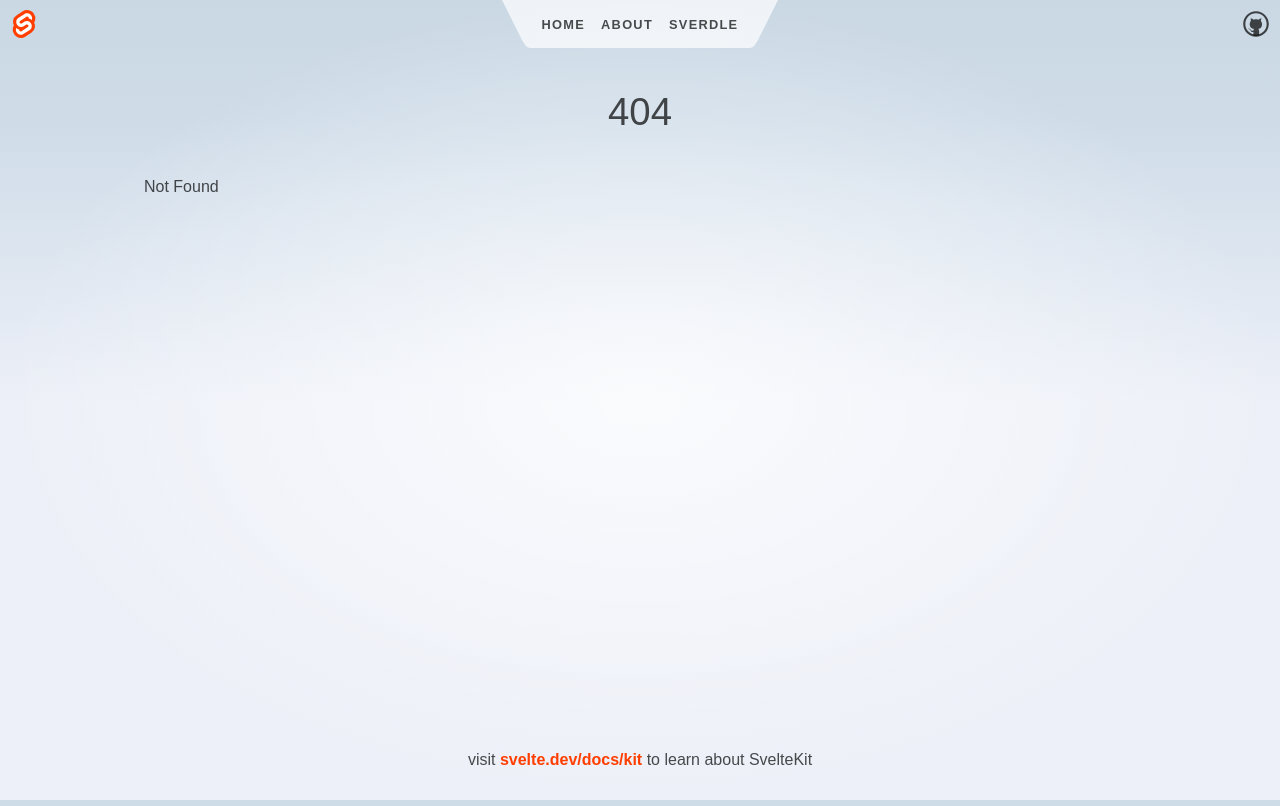
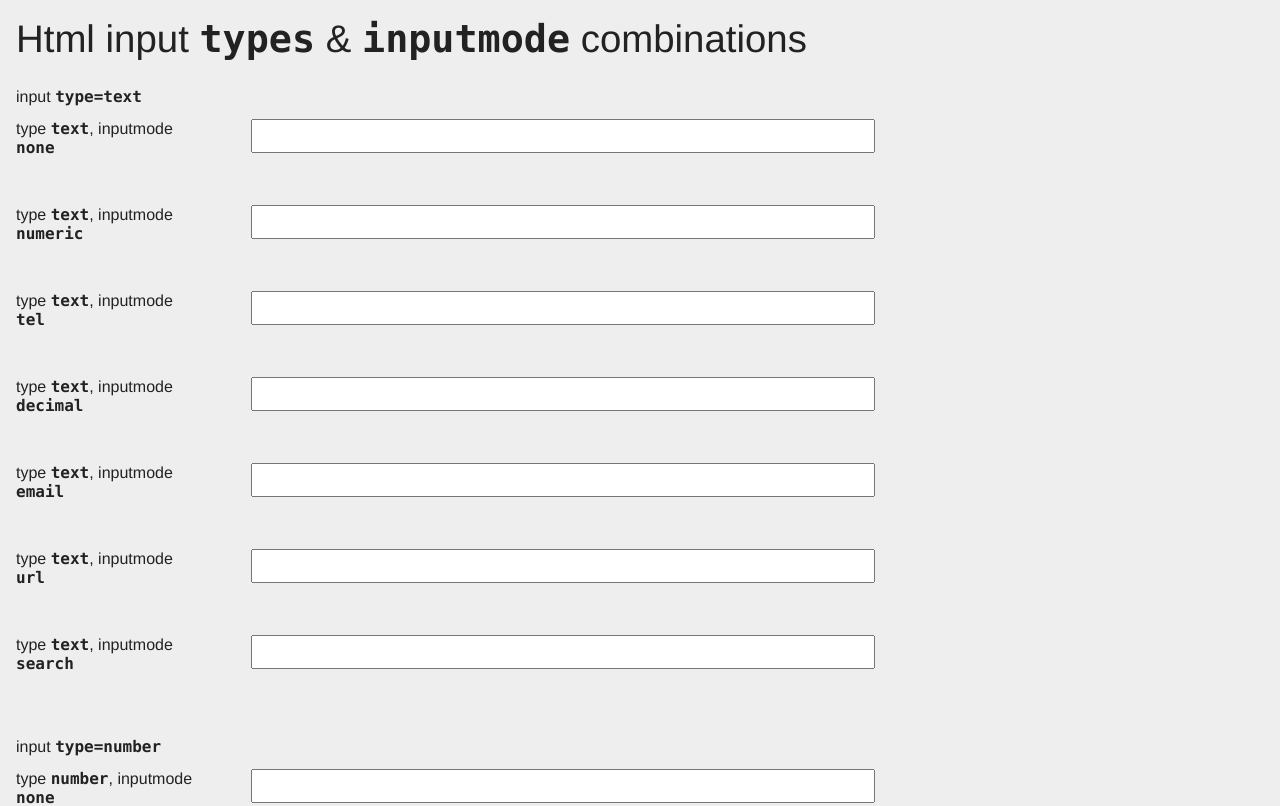
Before and after one commit to aslak01/sv-comps, a SvelteKit app: page /input-types in a window 1280 px wide. Before the commit this address had no page. Shown: the top 806 px of the page. Built offline with nearby package versions, Linux system fonts and the light colour scheme.

Commit message:
init input-types

```diff
--- a/src/app.css
+++ b/src/app.css
@@ -18,16 +18,8 @@
 
 body {
 	min-height: 100vh;
+	min-height: 100dvh;
 	margin: 0;
-	background-attachment: fixed;
-	background-color: var(--color-bg-1);
-	background-size: 100vw 100vh;
-	background-image: radial-gradient(
-			50% 50% at 50% 50%,
-			rgba(255, 255, 255, 0.75) 0%,
-			rgba(255, 255, 255, 0) 100%
-		),
-		linear-gradient(180deg, var(--color-bg-0) 0%, var(--color-bg-1) 15%, var(--color-bg-2) 50%);
 }
 
 h1,
@@ -51,7 +43,6 @@ a:hover {
 
 h1 {
 	font-size: 2rem;
-	text-align: center;
 }
 
 h2 {
--- a/src/routes/+layout.svelte
+++ b/src/routes/+layout.svelte
@@ -1,22 +1,12 @@
 <script lang="ts">
-	import Header from './Header.svelte';
 	import '../app.css';
-
 	let { children } = $props();
 </script>
 
 <div class="app">
-	<Header />
-
 	<main>
 		{@render children()}
 	</main>
-
-	<footer>
-		<p>
-			visit <a href="https://svelte.dev/docs/kit">svelte.dev/docs/kit</a> to learn about SvelteKit
-		</p>
-	</footer>
 </div>
 
 <style>
@@ -25,33 +15,4 @@
 		flex-direction: column;
 		min-height: 100vh;
 	}
-
-	main {
-		flex: 1;
-		display: flex;
-		flex-direction: column;
-		padding: 1rem;
-		width: 100%;
-		max-width: 64rem;
-		margin: 0 auto;
-		box-sizing: border-box;
-	}
-
-	footer {
-		display: flex;
-		flex-direction: column;
-		justify-content: center;
-		align-items: center;
-		padding: 12px;
-	}
-
-	footer a {
-		font-weight: bold;
-	}
-
-	@media (min-width: 480px) {
-		footer {
-			padding: 12px 0;
-		}
-	}
 </style>
--- a/src/routes/Header.svelte
+++ /dev/null
@@ -1,129 +0,0 @@
-<script lang="ts">
-	import { page } from '$app/stores';
-	import logo from '$lib/images/svelte-logo.svg';
-	import github from '$lib/images/github.svg';
-</script>
-
-<header>
-	<div class="corner">
-		<a href="https://svelte.dev/docs/kit">
-			<img src={logo} alt="SvelteKit" />
-		</a>
-	</div>
-
-	<nav>
-		<svg viewBox="0 0 2 3" aria-hidden="true">
-			<path d="M0,0 L1,2 C1.5,3 1.5,3 2,3 L2,0 Z" />
-		</svg>
-		<ul>
-			<li aria-current={$page.url.pathname === '/' ? 'page' : undefined}>
-				<a href="/">Home</a>
-			</li>
-			<li aria-current={$page.url.pathname === '/about' ? 'page' : undefined}>
-				<a href="/about">About</a>
-			</li>
-			<li aria-current={$page.url.pathname.startsWith('/sverdle') ? 'page' : undefined}>
-				<a href="/sverdle">Sverdle</a>
-			</li>
-		</ul>
-		<svg viewBox="0 0 2 3" aria-hidden="true">
-			<path d="M0,0 L0,3 C0.5,3 0.5,3 1,2 L2,0 Z" />
-		</svg>
-	</nav>
-
-	<div class="corner">
-		<a href="https://github.com/sveltejs/kit">
-			<img src={github} alt="GitHub" />
-		</a>
-	</div>
-</header>
-
-<style>
-	header {
-		display: flex;
-		justify-content: space-between;
-	}
-
-	.corner {
-		width: 3em;
-		height: 3em;
-	}
-
-	.corner a {
-		display: flex;
-		align-items: center;
-		justify-content: center;
-		width: 100%;
-		height: 100%;
-	}
-
-	.corner img {
-		width: 2em;
-		height: 2em;
-		object-fit: contain;
-	}
-
-	nav {
-		display: flex;
-		justify-content: center;
-		--background: rgba(255, 255, 255, 0.7);
-	}
-
-	svg {
-		width: 2em;
-		height: 3em;
-		display: block;
-	}
-
-	path {
-		fill: var(--background);
-	}
-
-	ul {
-		position: relative;
-		padding: 0;
-		margin: 0;
-		height: 3em;
-		display: flex;
-		justify-content: center;
-		align-items: center;
-		list-style: none;
-		background: var(--background);
-		background-size: contain;
-	}
-
-	li {
-		position: relative;
-		height: 100%;
-	}
-
-	li[aria-current='page']::before {
-		--size: 6px;
-		content: '';
-		width: 0;
-		height: 0;
-		position: absolute;
-		top: 0;
-		left: calc(50% - var(--size));
-		border: var(--size) solid transparent;
-		border-top: var(--size) solid var(--color-theme-1);
-	}
-
-	nav a {
-		display: flex;
-		height: 100%;
-		align-items: center;
-		padding: 0 0.5rem;
-		color: var(--color-text);
-		font-weight: 700;
-		font-size: 0.8rem;
-		text-transform: uppercase;
-		letter-spacing: 0.1em;
-		text-decoration: none;
-		transition: color 0.2s linear;
-	}
-
-	a:hover {
-		color: var(--color-theme-1);
-	}
-</style>
--- /dev/null
+++ b/src/routes/input-types/+page.svelte
@@ -0,0 +1,53 @@
+<script lang="ts">
+	const inputModes = ['none', 'numeric', 'tel', 'decimal', 'email', 'url', 'search'] as const;
+	const inputTypes = ['text', 'number', 'tel', 'email'];
+</script>
+
+<div class="wrapper">
+	<h1>Html input <code>types</code> & <code>inputmode</code> combinations</h1>
+	{#each inputTypes as type}
+		<h2>input <code>type={type}</code></h2>
+		<div class="inputs">
+			{#each inputModes as inputmode}
+				<label for={type + inputmode}
+					>type <code>{type}</code>, inputmode <code>{inputmode}</code>
+				</label>
+				<input {type} {inputmode} id={type + inputmode} />
+			{/each}
+		</div>
+	{/each}
+</div>
+
+<style>
+	:global(body) {
+		margin: 0;
+	}
+	h1 {
+		margin-top: 0;
+	}
+	.wrapper {
+		--black: #222;
+		--white: #eee;
+		color-scheme: light dark;
+		background: light-dark(var(--white), var(--black));
+		color: light-dark(var(--black), var(--white));
+		font-family: Bahnschrift, 'DIN Alternate', 'Franklin Gothic Medium', 'Nimbus Sans Narrow',
+			sans-serif-condensed, sans-serif;
+		padding: 1rem;
+	}
+	.inputs {
+		display: grid;
+		grid-template-columns: 15% 50%;
+		gap: 3rem;
+		margin-bottom: 4rem;
+	}
+	input {
+		height: 1lh;
+		font-size: 1.5rem;
+	}
+	code {
+		font-family: ui-monospace, 'Cascadia Code', 'Source Code Pro', Menlo, Consolas,
+			'DejaVu Sans Mono', monospace;
+		font-weight: bold;
+	}
+</style>
```
Also changed, not shown: src/routes/about/+page.svelte (deleted, +0 -26 lines), src/routes/about/+page.ts (deleted, +0 -9 lines).
